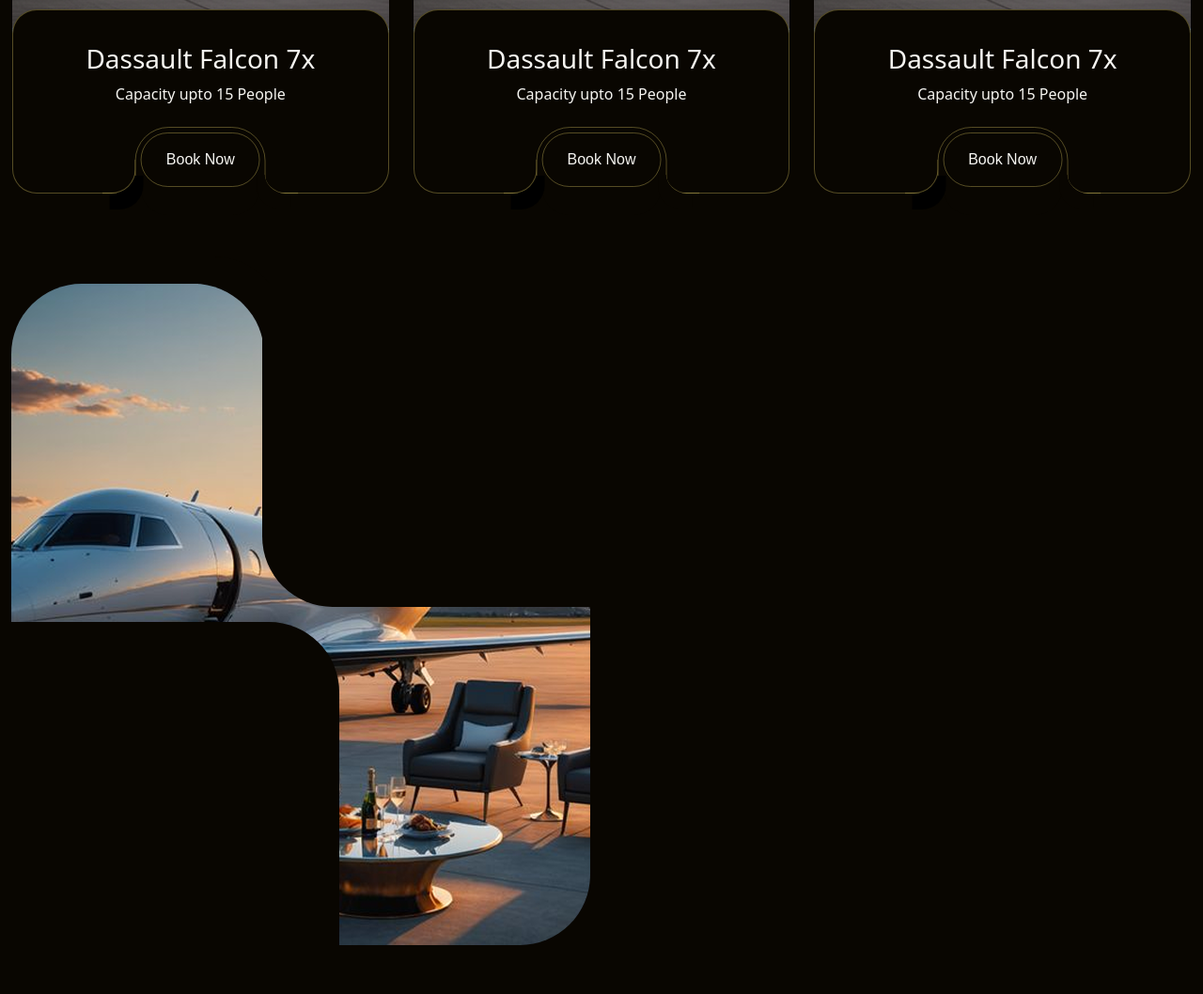
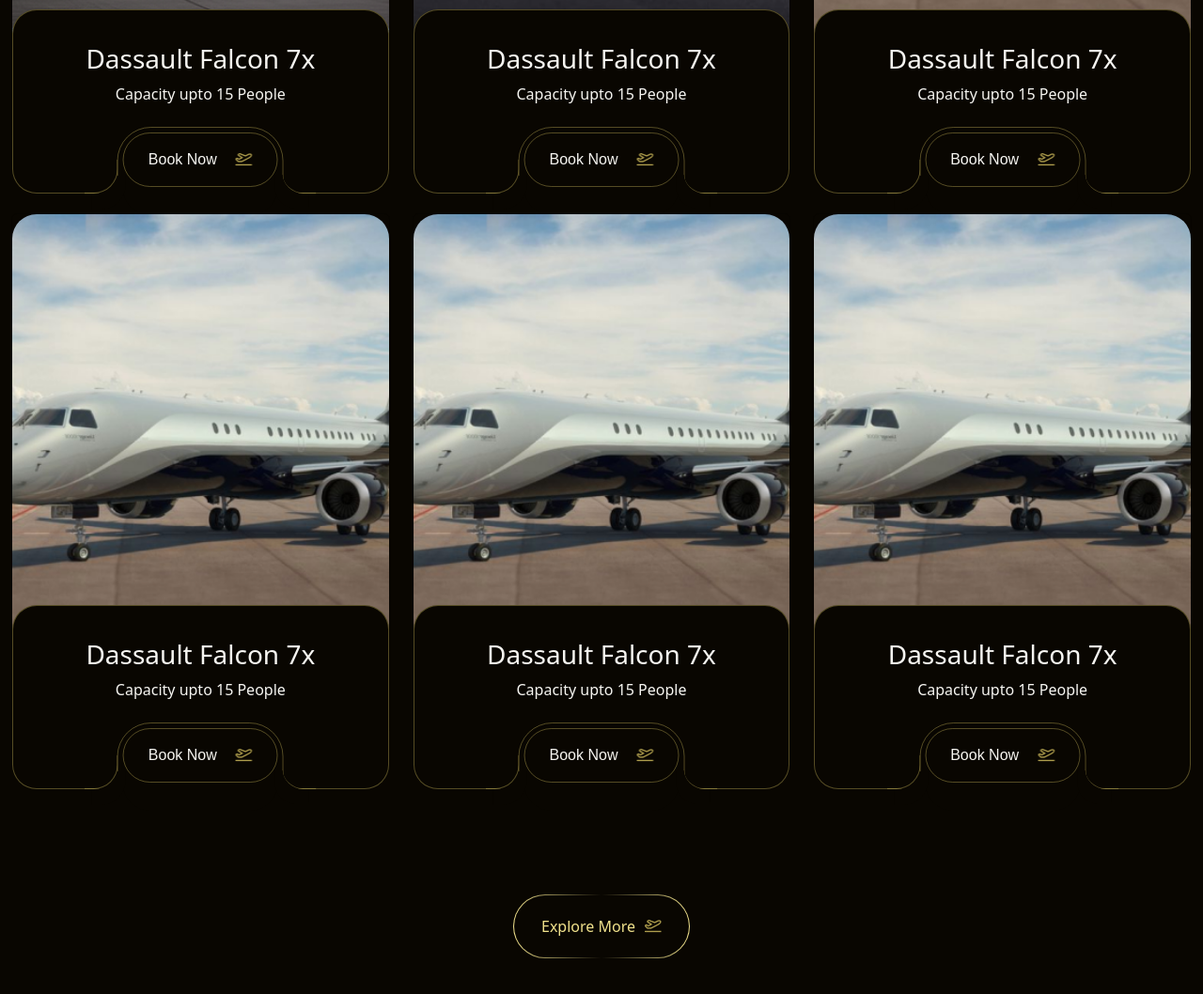
Before and after one commit to duttachandan/Royal-Aviation, a plain HTML site: page index.html in a window 1280 px wide. Shown: the part 600-1658 px from the top of the page at 94% size. Before the commit the page ends 1622 px from the top, so only its background shows below. Drawn offline with nearby package versions, Linux system fonts and the light colour scheme; a web font is replaced by a local one.

Commit message:
updated Dream Come True Section

```diff
--- a/CSS/style.css
+++ b/CSS/style.css
@@ -13,6 +13,16 @@
   --primary-color: #f1e28c;
   --secondary-color: #090601;
   --text-color: #f6f5f1;
+  --grad: linear-gradient(
+    to right,
+    var(--primary-color),
+    var(--secondary-color),
+    var(--primary-color)
+  );
+}
+
+a {
+  display: inline-block;
 }
 
 .container {
@@ -32,12 +42,7 @@
 }
 
 .subtitle {
-  background: linear-gradient(
-    to right,
-    var(--primary-color),
-    var(--secondary-color),
-    var(--primary-color)
-  );
+  background: var(--grad);
   border-radius: 16px;
   padding: 1px;
 }
@@ -61,6 +66,7 @@
   height: 554px;
   position: relative;
   background: transparent;
+  margin-bottom: 80px;
 }
 
 .card > img {
@@ -117,7 +123,7 @@
   border: solid rgba(219, 199, 97, 36%);
   border-width: 0 1px 1px 0;
   background: transparent;
-  box-shadow: 8px 17px 0 black;
+  box-shadow: 8px 17px 0 var(--secondary-color);
 }
 
 .card-content > a > span {
@@ -126,7 +132,9 @@
   border-radius: 50px;
   font-family: Arlita, sans-serif;
   color: var(--text-color);
+  gap: 20px;
   box-shadow: 0 30px 0 var(--secondary-color);
+  text-wrap: nowrap;
 }
 
 /* Join Our Aviation Club Section */
@@ -175,3 +183,26 @@
   border-radius: 0 75px 0 0;
   box-shadow: 22px -29px 0 var(--secondary-color);
 }
+
+.drm-tru-btn {
+  text-align: center;
+}
+
+.primary-btn {
+  gap: 20px;
+  width: fit-content;
+  background: var(--grad);
+  border-radius: 50px;
+  padding: 1px;
+  overflow: hidden;
+  color: var(--primary-color);
+  text-decoration: none;
+}
+.primary-btn span {
+  padding: 21px 29px;
+  display: flex;
+  gap: 10px;
+  align-items: center;
+  border-radius: 50px;
+  background: var(--secondary-color);
+}
--- a/index.html
+++ b/index.html
@@ -34,49 +34,118 @@
           </div>
         </div>
         <div class="row align-items-center drm-cm-tru-card">
-          <div class="col-12 col-md-6 col-lg-4">
-            <div class="card">
+          <div class="col-12 col-md-6 col-xl-4">
+            <div class="card mx-auto">
               <img src="./Assets/Mask group (1).png" alt="" />
               <div class="card-content">
                 <h3>Dassault Falcon 7x</h3>
                 <p>Capacity upto 15 People</p>
-                <a href="" class="d-inline-block position-absolute">
-                  <span class="d-inline-block"> Book Now </span></a
+                <a
+                  href=""
+                  class="d-inline-block position-absolute text-decoration-none"
                 >
+                  <span class="d-flex align-items-center g-2">
+                    Book Now <img src="./Assets/plane.png" alt="" /> </span
+                ></a>
               </div>
             </div>
           </div>
-          <div class="col-12 col-md-6 col-lg-4">
-            <div class="card">
-              <img src="./Assets/Mask group (1).png" alt="" />
+          <div class="col-12 col-md-6 col-xl-4">
+            <div class="card mx-auto">
+              <img src="./Assets/Mask group.png" alt="" />
               <div class="card-content">
                 <h3>Dassault Falcon 7x</h3>
                 <p>Capacity upto 15 People</p>
-                <a href="" class="d-inline-block position-absolute">
-                  <span class="d-inline-block"> Book Now </span></a
+                <a
+                  href=""
+                  class="d-inline-block position-absolute text-decoration-none"
                 >
+                  <span class="d-flex align-items-center g-2">
+                    Book Now <img src="./Assets/plane.png" alt="" /> </span
+                ></a>
               </div>
             </div>
           </div>
-          <div class="col-12 col-md-6 col-lg-4">
-            <div class="card">
-              <img src="./Assets/Mask group (1).png" alt="" />
+          <div class="col-12 col-md-6 col-xl-4">
+            <div class="card mx-auto">
+              <img src="./Assets/Mask group (2).png" alt="" />
               <div class="card-content">
                 <h3>Dassault Falcon 7x</h3>
                 <p>Capacity upto 15 People</p>
-                <a href="" class="d-inline-block position-absolute">
-                  <span class="d-inline-block"> Book Now </span></a
+                <a
+                  href=""
+                  class="d-inline-block position-absolute text-decoration-none"
                 >
+                  <span class="d-flex align-items-center g-2">
+                    Book Now <img src="./Assets/plane.png" alt="" /> </span
+                ></a>
+              </div>
+            </div>
+          </div>
+          <div class="col-12 col-md-6 col-xl-4">
+            <div class="card mx-auto">
+              <img src="./Assets/Mask group (2).png" alt="" />
+              <div class="card-content">
+                <h3>Dassault Falcon 7x</h3>
+                <p>Capacity upto 15 People</p>
+                <a
+                  href=""
+                  class="d-inline-block position-absolute text-decoration-none"
+                >
+                  <span class="d-flex align-items-center g-2">
+                    Book Now <img src="./Assets/plane.png" alt="" /> </span
+                ></a>
+              </div>
+            </div>
+          </div>
+          <div class="col-12 col-md-6 col-xl-4">
+            <div class="card mx-auto">
+              <img src="./Assets/Mask group (2).png" alt="" />
+              <div class="card-content">
+                <h3>Dassault Falcon 7x</h3>
+                <p>Capacity upto 15 People</p>
+                <a
+                  href=""
+                  class="d-inline-block position-absolute text-decoration-none"
+                >
+                  <span class="d-flex align-items-center g-2">
+                    Book Now <img src="./Assets/plane.png" alt="" /> </span
+                ></a>
+              </div>
+            </div>
+          </div>
+          <div class="col-12 col-md-6 col-xl-4">
+            <div class="card mx-auto">
+              <img src="./Assets/Mask group (2).png" alt="" />
+              <div class="card-content">
+                <h3>Dassault Falcon 7x</h3>
+                <p>Capacity upto 15 People</p>
+                <a
+                  href=""
+                  class="d-inline-block position-absolute text-decoration-none"
+                >
+                  <span class="d-flex align-items-center g-2">
+                    Book Now <img src="./Assets/plane.png" alt="" /> </span
+                ></a>
               </div>
             </div>
           </div>
         </div>
+        <div class="drm-tru-btn">
+          <a class="primary-btn" href="">
+            <span
+              >Explore More
+              <img src="./Assets/plane.png" alt="" />
+            </span>
+          </a>
+        </div>
       </div>
     </section>
 
+    <!-- Services Section -->
+
     <!-- Join Our Aviation club Section -->
-
-    <section class="join-us-sec py-3">
+    <!-- <section class="join-us-sec py-3">
       <div class="container">
         <div class="row">
           <div class="col-12 col-lg-6">
@@ -89,11 +158,12 @@
             </div>
           </div>
           <div class="col-12 col-lg-6">
-            <!-- <form action=""></form> -->
+            <form action=""></form>
           </div>
         </div>
       </div>
-    </section>
+    </section> -->
+
     <!-- Bootstrap JS -->
     <script
       src="https://cdn.jsdelivr.net/npm/bootstrap@5.3.8/dist/js/bootstrap.bundle.min.js"
```
Also changed, not shown: Assets/plane.png (added).
